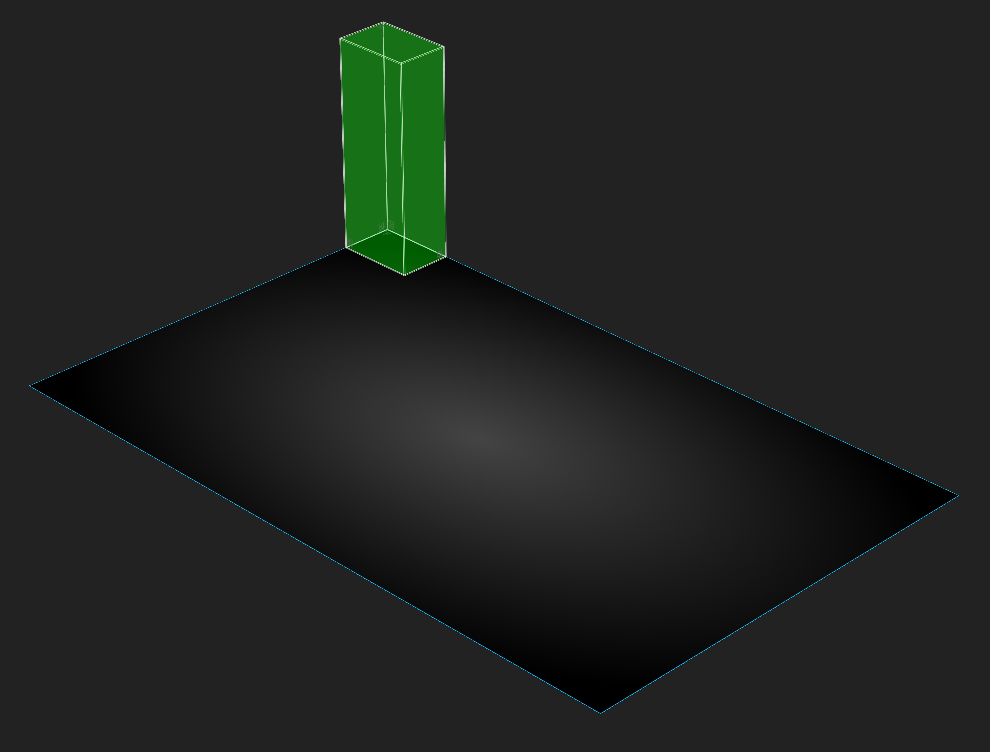
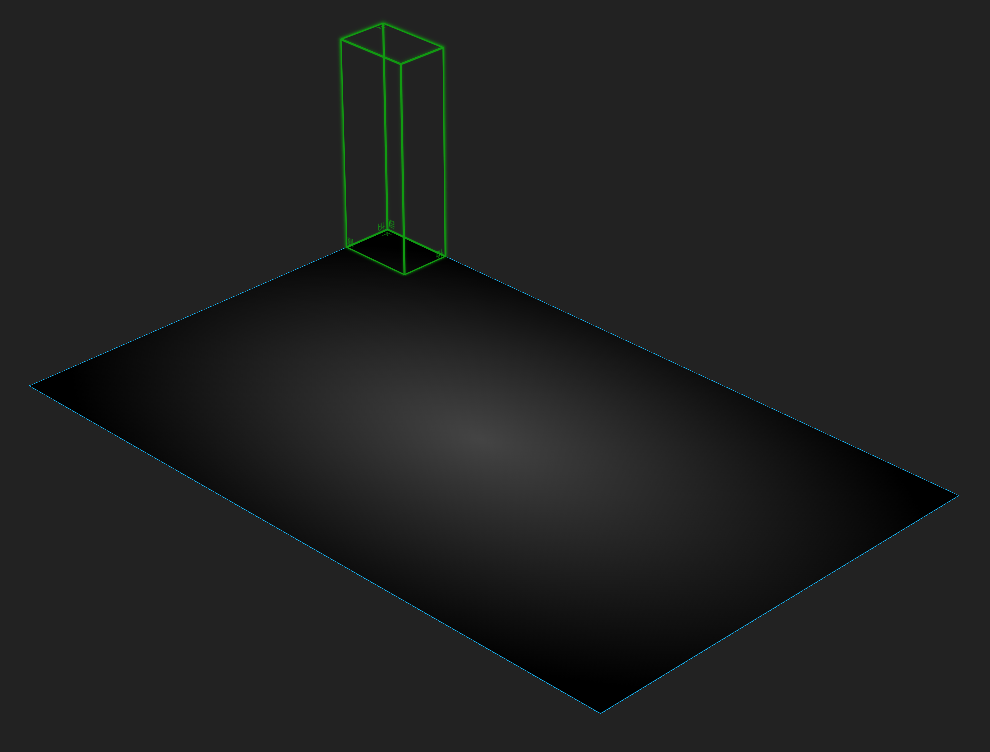
Before and after one commit to Vivomo/my-kingdom, a React (Create React App) app: page / in a window 1280 px wide. Shown: the top 752 px of the page, without its empty margins (141-1131 px from the left). Built offline with nearby package versions, Linux system fonts and the light colour scheme.

Commit message:
建筑组件添加颜色属性

```diff
--- a/src/components/building/Building.js
+++ b/src/components/building/Building.js
@@ -7,7 +7,8 @@ const Building = (props) => {
         top: props.top + 'px',
         width: props.width2D + 'px',
         height: props.height2D + 'px',
-        fontSize: props.height + 'px'
+        fontSize: props.height + 'px',
+        color: props.color
     };
     return (
         <div style={planeStyle} className="building">
@@ -26,7 +27,8 @@ Building.defaultProps = {
     height2D: 80,
     height: 320,
     left: 0,
-    top: 0
+    top: 0,
+    color: '#119b11',
 };
 
 export default Building;
--- a/src/components/building/index.scss
+++ b/src/components/building/index.scss
@@ -4,9 +4,9 @@
 
     .wall {
         position: absolute;
-        border: 1px solid #fff;
-        background: rgba(#0f0, 0.2);
-
+        border: 2px solid currentColor;
+        box-shadow: 0 0 6px currentColor;
+        box-sizing: border-box;
     }
 
     .left, .right {
```
